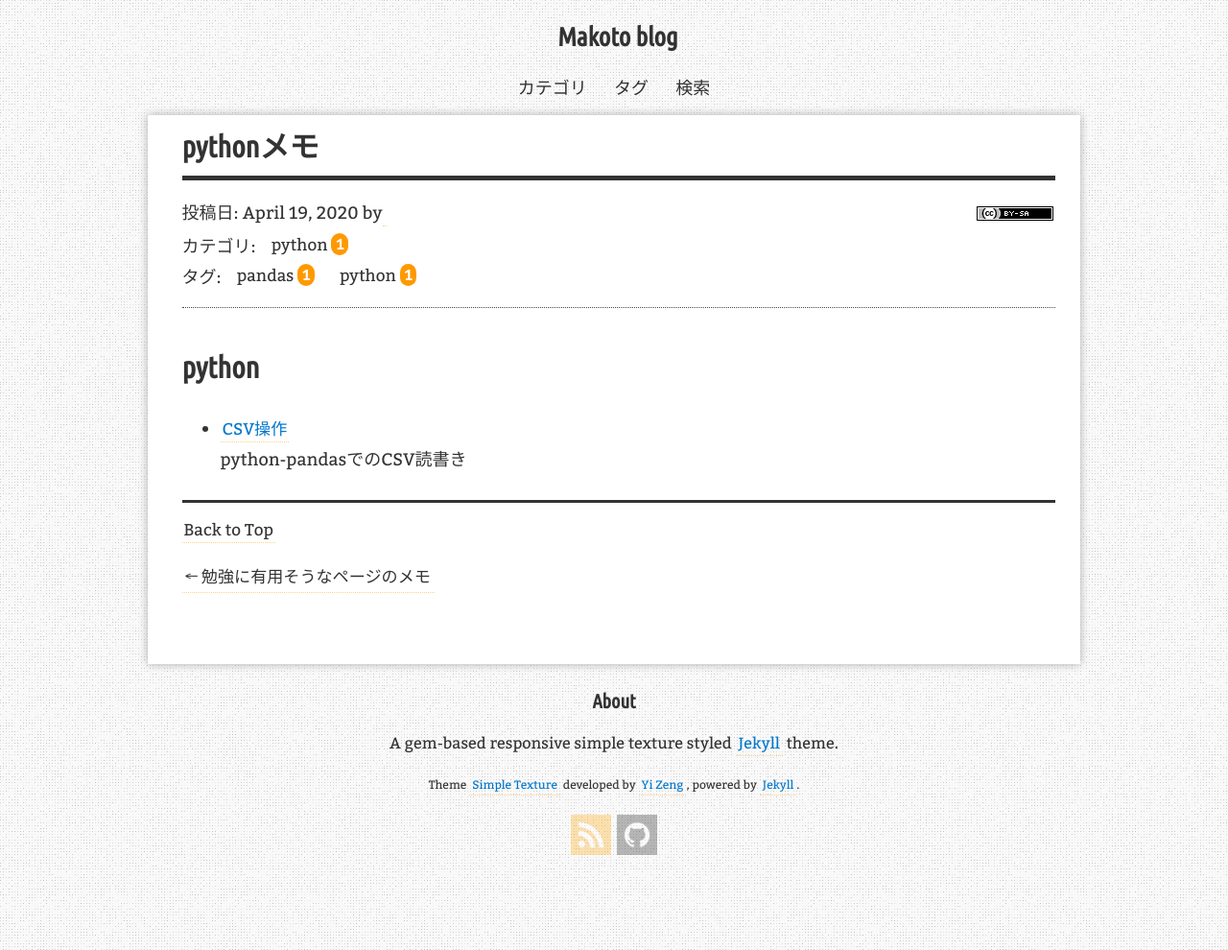
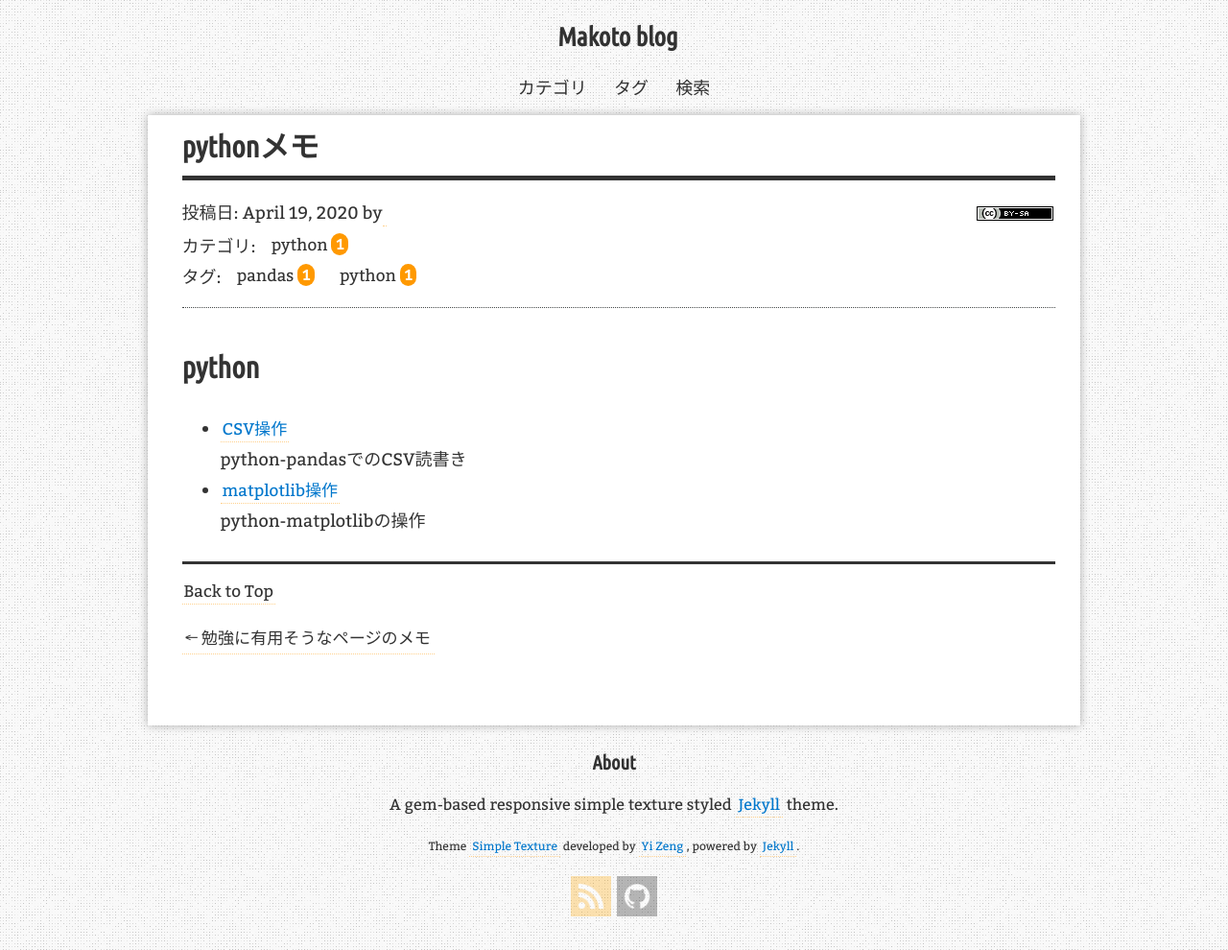
Before and after one commit to orotyon/orotyon.github.io, a Jekyll site: the page built from _posts/2020-04-19-python-memo.md, in a window 1280 px wide. Shown: the whole page at 96% size. Built offline with Jekyll 4.4.1, drawn with Linux system fonts in a browser that asks for light colours; comment, search, counter and statistics services are not loaded.

Commit message:
graph追加

```diff
--- a/_posts/2020-04-19-python-memo.md
+++ b/_posts/2020-04-19-python-memo.md
@@ -11,3 +11,5 @@ redirect_from:
 # python
 - [CSV操作](https://github.com/orotyon/python/blob/master/01_csv/csv.ipynb)<br>
   python-pandasでのCSV読書き
+- [matplotlib操作](https://github.com/orotyon/python/blob/master/02_graph/graph.ipynb)<br>
+  python-matplotlibの操作
```
